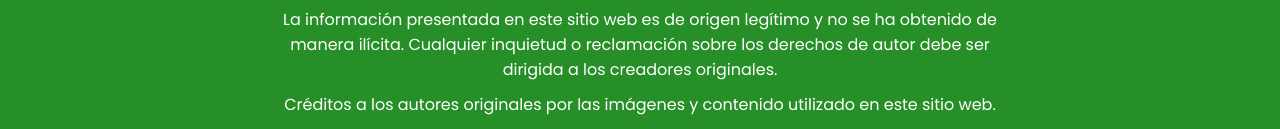
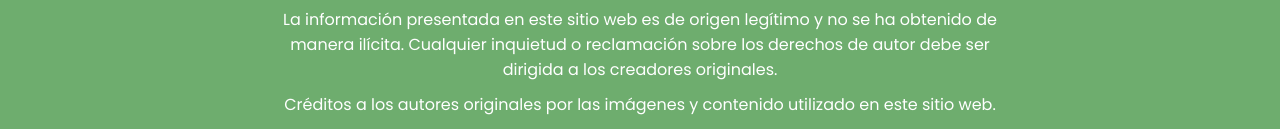
Before and after one commit to luisavi244/sabores_babahoyo, a plain HTML site: page index.html in a window 1280 px wide. Shown: the part 2818-2947 px from the top of the page. Drawn offline with Linux system fonts and the light colour scheme.

Commit message:
Update style.css

```diff
--- a/css/style.css
+++ b/css/style.css
@@ -298,7 +298,7 @@ main{
 }
 footer{
     width: 100%;
-    background-color: #278f27;
+    background-color: #509c50d3;
     text-align: center;
     display: flex;
     justify-content: center;
```
